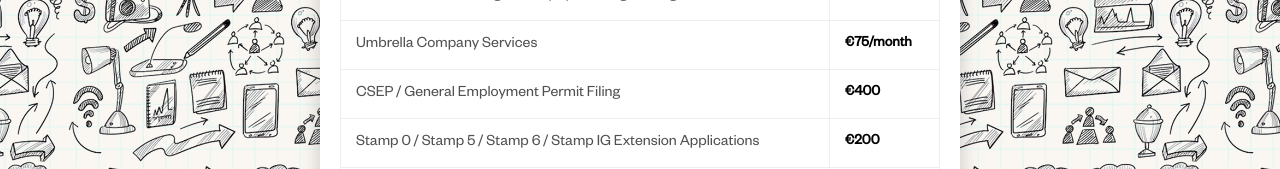
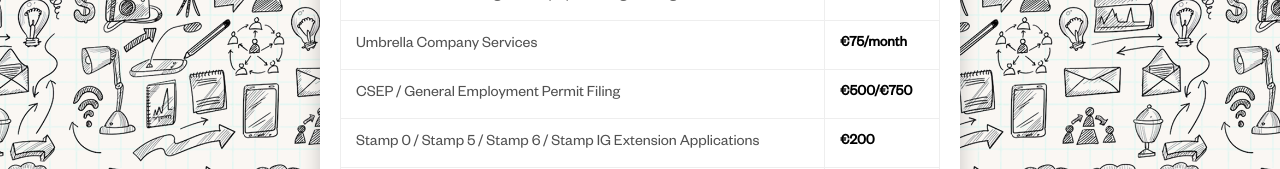
Before and after one commit to TartejBrothers/Avva-Advisors, a React (Create React App) app: page /pricing in a window 1280 px wide. Shown: the part 582-751 px from the top of the page. Built offline with nearby package versions, Linux system fonts and the light colour scheme.

Commit message:
Updated: Pricing

```diff
--- a/src/components/feecard.jsx
+++ b/src/components/feecard.jsx
@@ -48,7 +48,7 @@ export default function FeeCard() {
           </tr>
           <tr>
             <td>CSEP / General Employment Permit Filing</td>
-            <td>€400</td>
+            <td>€500/€750</td>
           </tr>
           <tr>
             <td>
```
